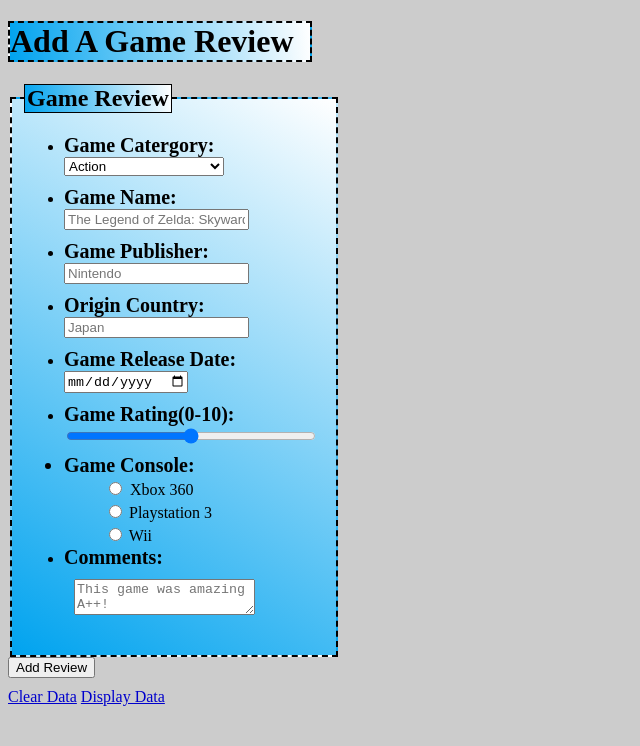
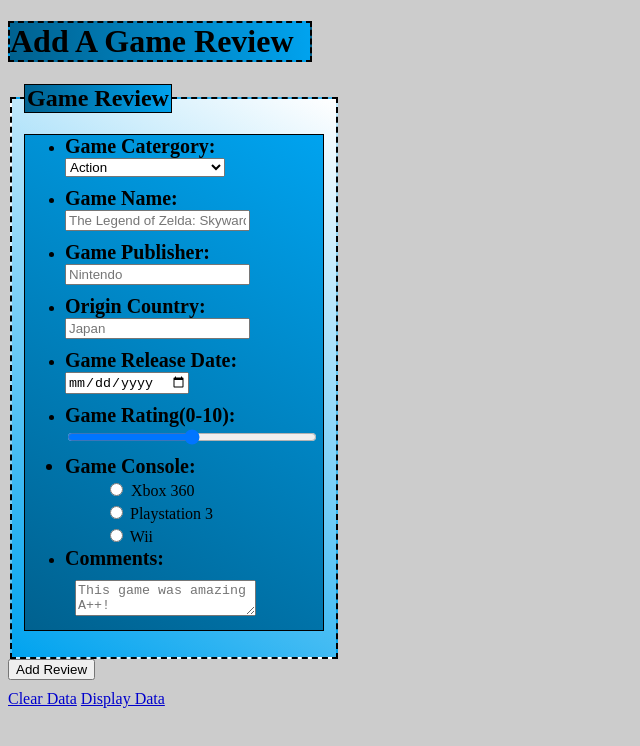
Before and after one commit to Malion/VFW, a plain HTML site: page Week 2/James_Jesse_project2/additem.html in a window 1280 px wide. Shown: the whole page, without its empty margins (0-640 px from the left). Drawn offline with Linux system fonts and the light colour scheme.

Commit message:
more css styling

```diff
--- a/Week 2/James_Jesse_project2/additem.html
+++ b/Week 2/James_Jesse_project2/additem.html
@@ -25,8 +25,8 @@
     <!-- Input Fields -->
     <fieldset>
    	  <legend>Game Review</legend>
-        <ul>
-           	<li>
+        <ul id="addItemForm">
+           	<li id="gameCatergoryList">
            	  <label for="gameCatergory">Game Catergory:</label>
                 <select id="gameCatergory">
                    	<optgroup label="Catergory">
--- a/Week 2/James_Jesse_project2/css/styles.css
+++ b/Week 2/James_Jesse_project2/css/styles.css
@@ -22,7 +22,7 @@ textarea {
 #addGameReview {
 	font-family: "MS Serif", "New York", serif;
 	color: #000;
-	background-image: -webkit-linear-gradient(top right, #FFFFFF 0%, #00A3EF 100%);
+	background-image: -webkit-linear-gradient(top right, #00A3EF 0%, #00618F 100%);
 	width: 300px;
 	border: 2px dashed black;
 }
@@ -37,9 +37,13 @@ fieldset {
 }
 legend {
 	border: 1px solid black;
-	background-image: -webkit-linear-gradient(top right, #FFFFFF 0%, #00A3EF 100%);
+	background-image: -webkit-linear-gradient(top right, #00A3EF 0%, #00618F 100%);
 	font-size:24px;
 	font-weight:bold;
+}
+#addItemForm {
+	border: 1px solid black;
+	background-image: -webkit-linear-gradient(top right, #00A3EF 0%, #00618F 100%);
 }
 #gameCatergory {
 	display: block;
```
